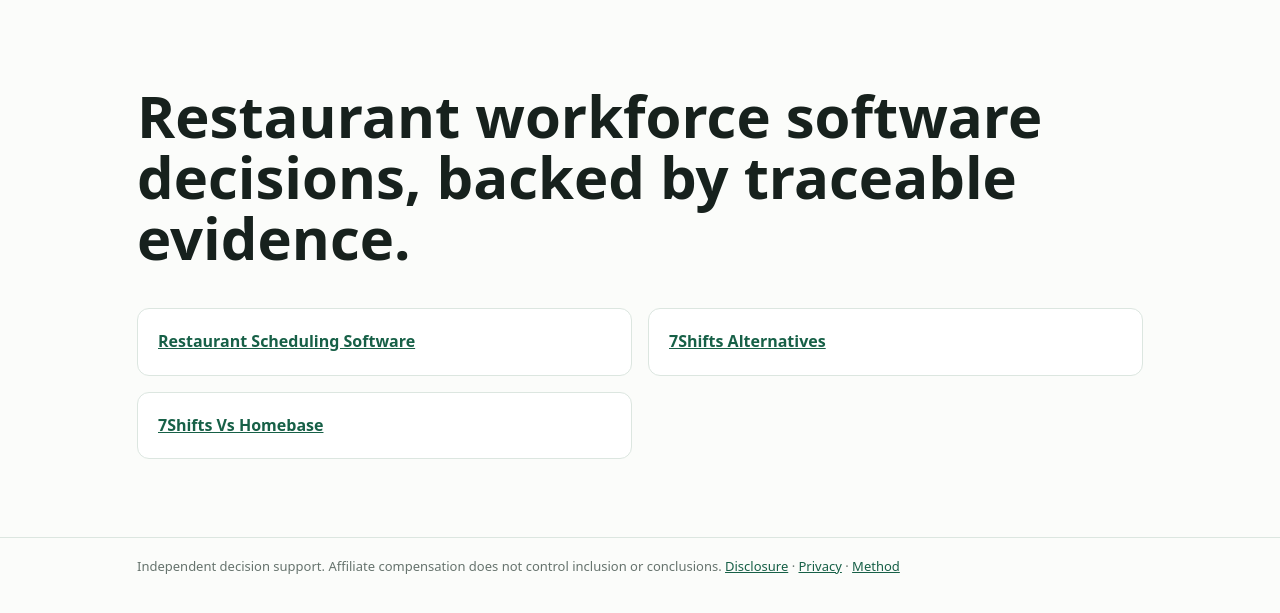
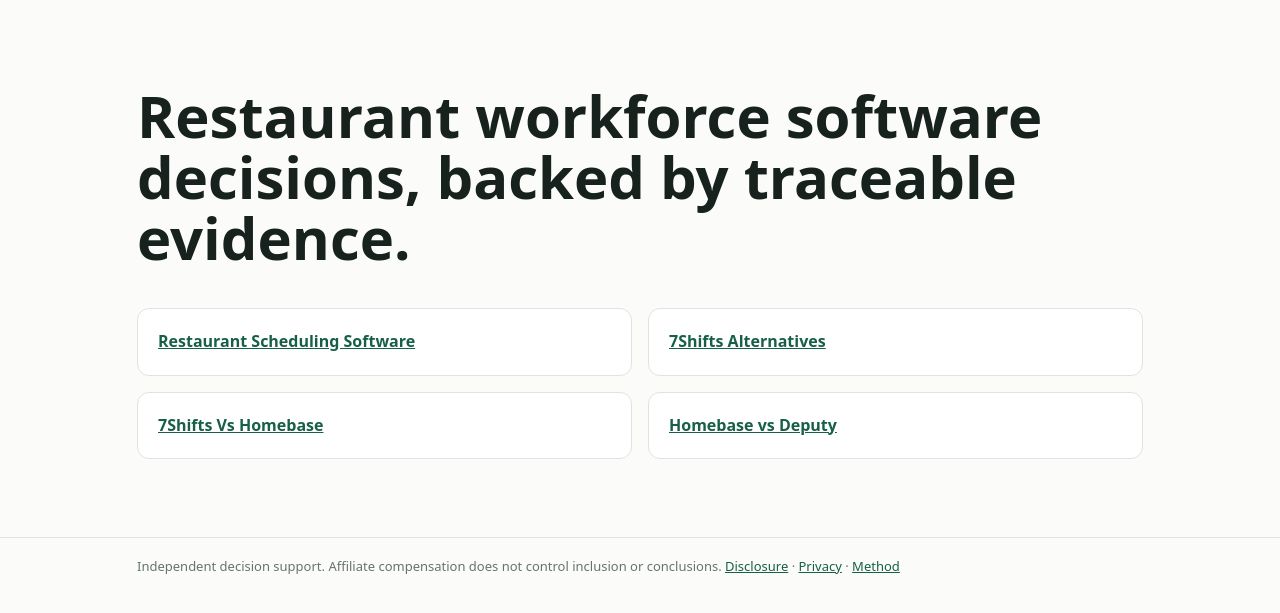
Before and after one commit to opsdecision/opsdecision-site, a plain HTML site: page index.html in a window 1280 px wide. Shown: the part 63-676 px from the top of the page. Drawn offline with Linux system fonts and the light colour scheme.

Commit message:
Link new comparison in index.html

```diff
--- a/index.html
+++ b/index.html
@@ -1,6 +1,6 @@
 <!doctype html><html lang="en"><head><meta name='impact-site-verification' value='73bd6c85-3c8d-49b1-9d23-dae3bb70b937'>
 
-  <meta charset="utf-8"><meta name="viewport" content="width=device-width,initial-scale=1"><title>ShiftDecision</title><meta name="description" content="Restaurant workforce software decision guides."><link rel="canonical" href="https://opsdecision.com/"><link rel="stylesheet" href="/assets/style.css"></head><body><header><div class="nav"><a class="brand" href="/">ShiftDecision</a><nav><a href="/restaurant-scheduling-software/">Scheduling</a><a href="/7shifts-alternatives/">Alternatives</a><a href="/7shifts-vs-homebase/">Comparison</a></nav></div></header><main class="wrap"><h1>Restaurant workforce software decisions, backed by traceable evidence.</h1><div class="grid"><a class="card" href="/restaurant-scheduling-software/"><b>Restaurant Scheduling Software</b></a><a class="card" href="/7shifts-alternatives/"><b>7Shifts Alternatives</b></a><a class="card" href="/7shifts-vs-homebase/"><b>7Shifts Vs Homebase</b></a></div></main><footer class="footer"><div class="foot">Independent decision support. Affiliate compensation does not control inclusion or conclusions. <a href="/affiliate-disclosure/">Disclosure</a> · <a href="/privacy/">Privacy</a> · <a href="/about/">Method</a></div></footer></body></html>
+  <meta charset="utf-8"><meta name="viewport" content="width=device-width,initial-scale=1"><title>ShiftDecision</title><meta name="description" content="Restaurant workforce software decision guides."><link rel="canonical" href="https://opsdecision.com/"><link rel="stylesheet" href="/assets/style.css"></head><body><header><div class="nav"><a class="brand" href="/">ShiftDecision</a><nav><a href="/restaurant-scheduling-software/">Scheduling</a><a href="/7shifts-alternatives/">Alternatives</a><a href="/7shifts-vs-homebase/">Comparison</a></nav></div></header><main class="wrap"><h1>Restaurant workforce software decisions, backed by traceable evidence.</h1><div class="grid"><a class="card" href="/restaurant-scheduling-software/"><b>Restaurant Scheduling Software</b></a><a class="card" href="/7shifts-alternatives/"><b>7Shifts Alternatives</b></a><a class="card" href="/7shifts-vs-homebase/"><b>7Shifts Vs Homebase</b></a><a class="card" href="/homebase-vs-deputy/"><b>Homebase vs Deputy</b></a></div></main><footer class="footer"><div class="foot">Independent decision support. Affiliate compensation does not control inclusion or conclusions. <a href="/affiliate-disclosure/">Disclosure</a> · <a href="/privacy/">Privacy</a> · <a href="/about/">Method</a></div></footer></body></html>
 <!-- Google tag (gtag.js) -->
 <script async src="https://www.googletagmanager.com/gtag/js?id=G-2MN5CX549Z"></script>
 <script>
```
